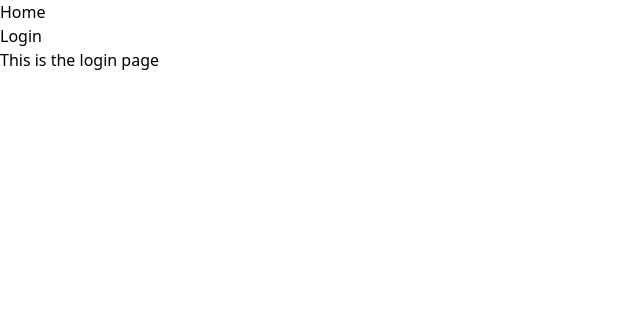
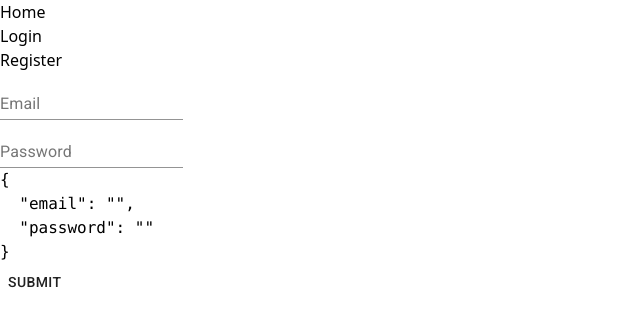
Before and after one commit to tranminhphat/tripsy, a React (Create React App) app: page /login in a window 1280 px wide. Shown: the top 326 px of the page, without its empty margins (0-640 px from the left). Built offline with nearby package versions, Linux system fonts and the light colour scheme.

Commit message:
create app router components

```diff
--- a/package.json
+++ b/package.json
@@ -16,6 +16,7 @@
     "@types/react": "^16.14.2",
     "@types/react-dom": "^16.9.8",
     "autoprefixer": "^9.8.6",
+    "axios": "^0.21.1",
     "formik": "^2.2.6",
     "postcss": "^7.0.35",
     "react": "^17.0.1",
--- a/src/App.tsx
+++ b/src/App.tsx
@@ -1,34 +1,12 @@
 import React from "react";
-import {
-  BrowserRouter as Router,
-  Switch,
-  Route,
-  Link
-} from "react-router-dom";
-import { HomePage } from "./pages/client/HomePage";
-import { LoginPage } from "./pages/client/LoginPage";
-
+import { Header } from "./components/Header";
+import AppRouter from "./routes/index";
 
 export const App: React.FC = () => {
   return (
-    <Router>
-    <div>
-      <nav className="navbar navbar-light">
-        <ul className="nav navbar-nav">
-          <li>
-            <Link to="/">Home</Link>
-          </li>
-          <li>
-            <Link to="/login">Login</Link>
-          </li>
-        </ul>
-      </nav>
-
-      <Switch>
-        <Route exact path="/" component={HomePage} />
-        <Route path="/login" component={LoginPage} />
-      </Switch>
-    </div>
-    </Router>
+    <>
+      <Header />
+      <AppRouter />
+    </>
   );
-}
+};
--- /dev/null
+++ b/src/api/Auth.ts
@@ -0,0 +1,10 @@
+import { apiUrl } from "../configs";
+import axios from "axios";
+
+export const AUTH_URL = `${apiUrl}/auth`;
+
+export const login = (formValues: any) => {
+  axios.post(`${AUTH_URL}/login`, formValues).then((res) => {
+    console.log(res);
+  });
+};
--- a/src/components/Form.tsx
+++ /dev/null
@@ -1,10 +0,0 @@
-import { TextField } from '@material-ui/core';
-import * as React from 'react'
-
-interface Props {
-  onSubmit: () => void;
-}
-
-export const Form: React.FC<Props> = () => {
-    return <TextField />;
-}
--- /dev/null
+++ b/src/components/Header.tsx
@@ -0,0 +1,22 @@
+import * as React from "react";
+import { Link } from "react-router-dom";
+
+export const Header: React.FC = () => {
+  return (
+    <div>
+      <nav>
+        <ul>
+          <li>
+            <Link to="/">Home</Link>
+          </li>
+          <li>
+            <Link to="/login">Login</Link>
+          </li>
+          <li>
+            <Link to="/register">Register</Link>
+          </li>
+        </ul>
+      </nav>
+    </div>
+  );
+};
--- /dev/null
+++ b/src/components/LoginForm.tsx
@@ -0,0 +1,57 @@
+import { TextField, Button } from "@material-ui/core";
+import { Formik, Form } from "formik";
+import * as React from "react";
+
+interface Values {
+  email: string;
+  password: string;
+}
+interface Props {
+  onSubmit: (vavlues: Values) => void;
+}
+
+export const LoginForm: React.FC<Props> = ({ onSubmit }) => {
+  return (
+    <Formik
+      initialValues={{ email: "", password: "" }}
+      onSubmit={(values) => {
+        onSubmit(values);
+      }}
+    >
+      {({ values, handleChange, handleBlur }) => (
+        <Form>
+          <div>
+            <TextField
+              name="email"
+              label="Email"
+              value={values.email}
+              onChange={handleChange}
+              onBlur={handleBlur}
+            />
+          </div>
+          {/* <div>
+            <TextField
+              name="username"
+              label="Username"
+              value={values.username}
+              onChange={handleChange}
+              onBlur={handleBlur}
+            />
+          </div> */}
+          <div>
+            <TextField
+              name="password"
+              label="Password"
+              value={values.password}
+              onChange={handleChange}
+              onBlur={handleBlur}
+            />
+          </div>
+
+          <pre>{JSON.stringify(values, null, 2)}</pre>
+          <Button type="submit">Submit</Button>
+        </Form>
+      )}
+    </Formik>
+  );
+};
--- /dev/null
+++ b/src/configs/index.ts
@@ -0,0 +1 @@
+export const apiUrl = "http://localhost:2004/api";
--- a/src/pages/client/HomePage.tsx
+++ b/src/pages/client/HomePage.tsx
@@ -1,5 +1,24 @@
-import * as React from 'react'
+import classes from "*.module.css";
+import {
+  AppBar,
+  Toolbar,
+  IconButton,
+  Typography,
+  Button,
+} from "@material-ui/core";
+import MenuIcon from "@material-ui/icons/Menu";
+import * as React from "react";
 
 export const HomePage: React.FC = () => {
-  return <div>This is the home page</div>;
-}
+  return (
+    <AppBar position="static">
+      <Toolbar>
+        <IconButton edge="start" color="inherit" aria-label="menu">
+          <MenuIcon />
+        </IconButton>
+        <Typography variant="h6">News</Typography>
+        <Button color="inherit">Login</Button>
+      </Toolbar>
+    </AppBar>
+  );
+};
--- a/src/pages/client/LoginPage.tsx
+++ b/src/pages/client/LoginPage.tsx
@@ -1,5 +1,22 @@
-import * as React from 'react'
+import * as React from "react";
+import { LoginForm } from "../../components/LoginForm";
+import { login } from "../../api/Auth";
+import { RouteComponentProps } from "react-router-dom";
 
-export const LoginPage: React.FC = () => {
-    return <div>This is the login page</div>;
-}
+interface Props extends RouteComponentProps {}
+
+export const LoginPage: React.FC<Props> = ({ history }) => {
+  const handleSubmit = async (values: any) => {
+    try {
+      login(values);
+      history.push("/");
+    } catch (err) {
+      console.log(err);
+    }
+  };
+  return (
+    <div>
+      <LoginForm onSubmit={(values) => handleSubmit(values)} />
+    </div>
+  );
+};
--- /dev/null
+++ b/src/pages/client/RegisterPage.tsx
@@ -0,0 +1,10 @@
+import * as React from "react";
+import { LoginForm } from "../../components/LoginForm";
+
+export const RegisterPage: React.FC = () => {
+  return (
+    <div>
+      <LoginForm onSubmit={() => {}} />
+    </div>
+  );
+};
--- /dev/null
+++ b/src/routes/index.tsx
@@ -0,0 +1,29 @@
+import * as React from "react";
+import { Route, Switch } from "react-router-dom";
+import { HomePage } from "../pages/client/HomePage";
+import { LoginPage } from "../pages/client/LoginPage";
+import { RegisterPage } from "../pages/client/RegisterPage";
+
+interface Entry {
+  exact?: boolean;
+  path: string;
+  component?: React.FC<any>;
+}
+
+const routes: Entry[] = [
+  { exact: true, path: "/", component: HomePage },
+  { path: "/login", component: LoginPage },
+  { path: "/register", component: RegisterPage },
+];
+
+const AppRouter: React.FC = () => {
+  return (
+    <Switch>
+      {routes.map((route) => {
+        return <Route exact={route.exact} {...route} />;
+      })}
+    </Switch>
+  );
+};
+
+export default AppRouter;
```
Also changed, not shown: src/index.tsx (+8 -7 lines), 2 other files (tests, documents, lock files or other folders).
